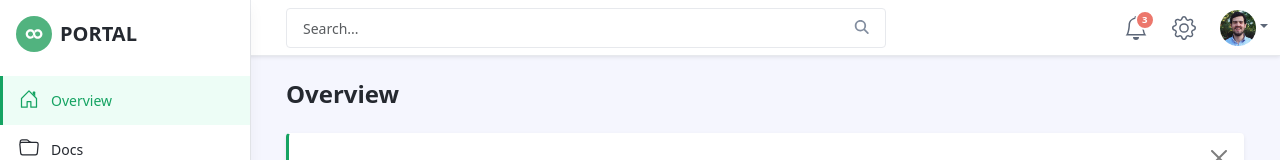
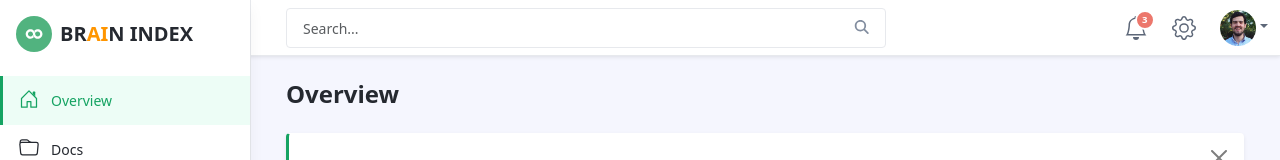
Before and after one commit to guannko/brain-index-portal, a plain HTML site: page index.html in a window 1280 px wide. Shown: the top 160 px of the page. Drawn offline with Linux system fonts and the light colour scheme.

Commit message:
🎨 Fix portal logo: BR[AI]N INDEX with orange AI

```diff
--- a/index.html
+++ b/index.html
@@ -160,7 +160,7 @@
 	        <div class="sidepanel-inner d-flex flex-column">
 		        <a href="#" id="sidepanel-close" class="sidepanel-close d-xl-none">&times;</a>
 		        <div class="app-branding">
-		            <a class="app-logo" href="index.html"><img class="logo-icon me-2" src="assets/images/app-logo.svg" alt="logo"><span class="logo-text">PORTAL</span></a>
+		            <a class="app-logo" href="index.html"><img class="logo-icon me-2" src="assets/images/app-logo.svg" alt="logo"><span class="logo-text" style="font-family: system-ui; font-weight: 800;">BR<span style="color: #FF9500;">AI</span>N INDEX</span></a>
 
 		        </div><!--//app-branding-->
 
```
